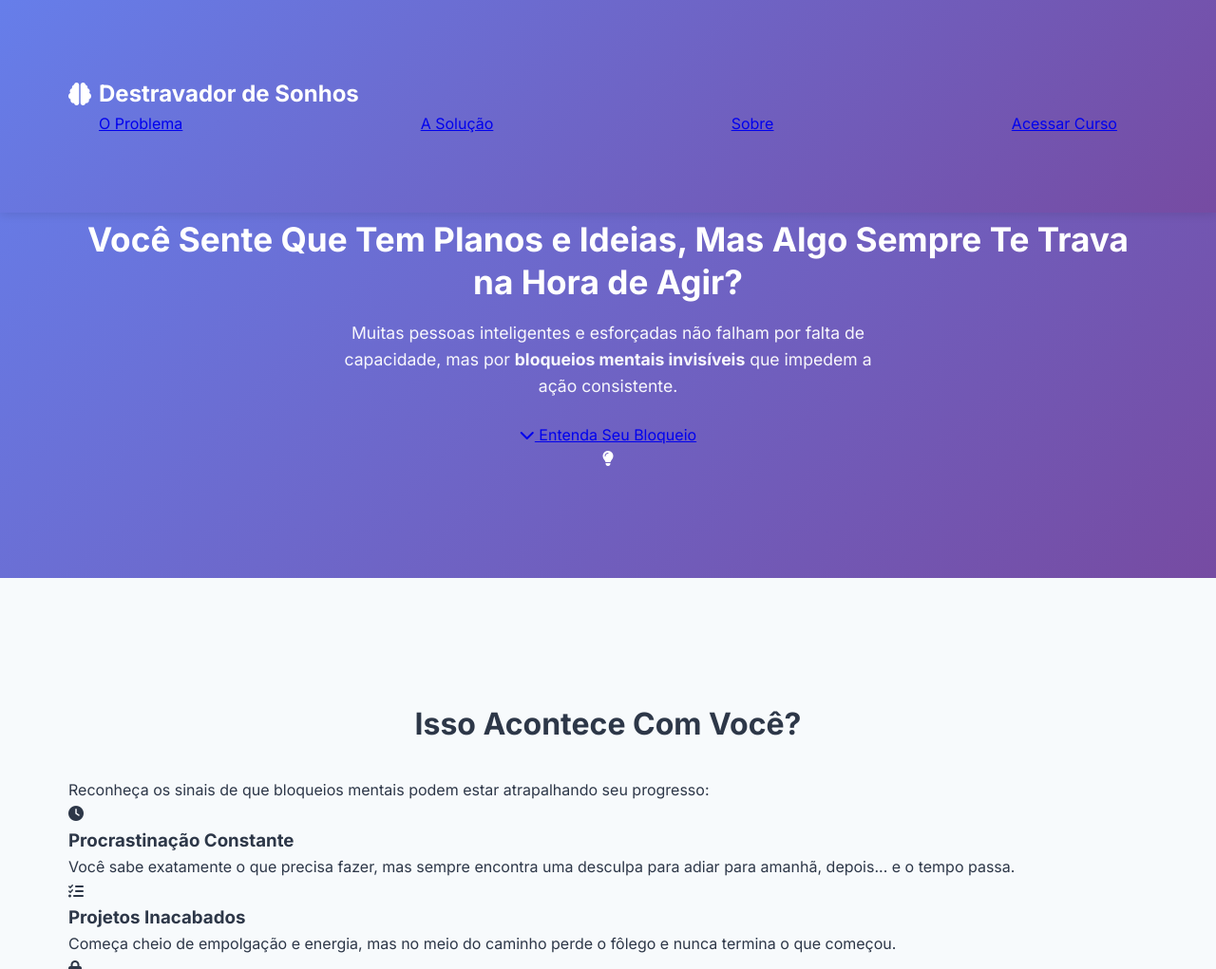
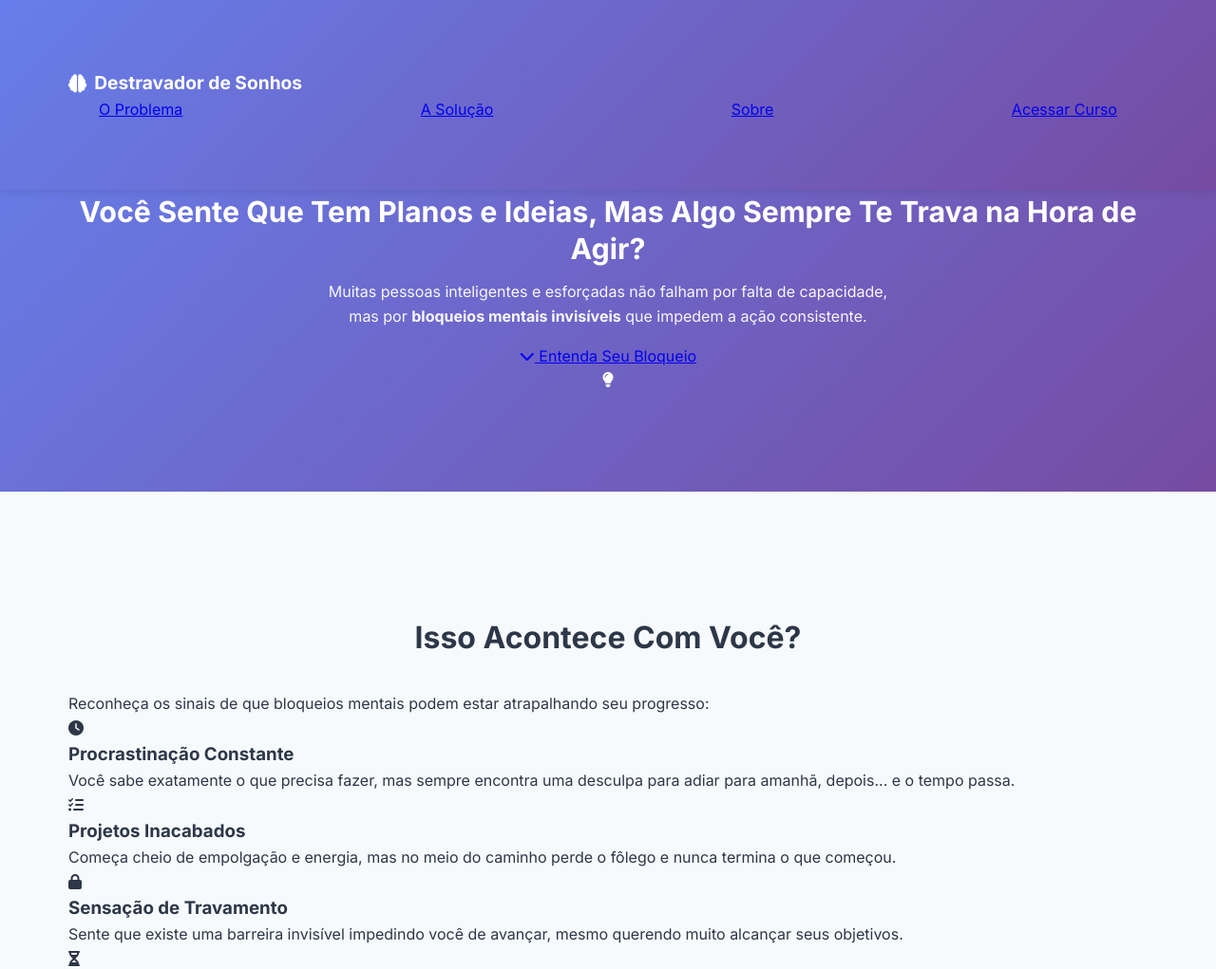
Before and after one commit to ronaldoten07-art/destravador-sonhos, a plain HTML site: page index.html in a window 1280 px wide. Shown: the top 1021 px of the page at 95% size. Drawn offline with Linux system fonts and the light colour scheme.

Commit message:
Update style.css

```diff
--- a/css/style.css
+++ b/css/style.css
@@ -34,7 +34,7 @@ body {
 /* Header */
 header {
     background: var(--primary-gradient);
-    padding: 1rem 0;
+    padding: 0.5rem 0;
     position: fixed;
     width: 100%;
     top: 0;
@@ -56,13 +56,13 @@ nav {
     align-items: center;
     gap: 0.5rem;
     color: var(--white);
-    font-size: 1.5rem;
+    font-size: 1.2rem;
     font-weight: 700;
     text-decoration: none;
 }
 
 .logo-icon {
-    font-size: 2rem;
+    font-size: 1.5rem;
 }
 
 .nav-links {
@@ -95,22 +95,22 @@ nav {
 .hero {
     background: var(--primary-gradient);
     color: var(--white);
-    padding: 5rem 2rem 3rem;
+    padding: 4rem 2rem 2.5rem;
     text-align: center;
-    margin-top: 60px;
+    margin-top: 50px;
 }
 
 .hero h1 {
-    font-size: 2.2rem;
-    margin-bottom: 1rem;
+    font-size: 1.9rem;
+    margin-bottom: 0.8rem;
     line-height: 1.3;
     animation: fadeInUp 0.8s ease-out;
 }
 
 .hero p {
-    font-size: 1.1rem;
+    font-size: 1rem;
     max-width: 600px;
-    margin: 0 auto 1.5rem;
+    margin: 0 auto 1rem;
     opacity: 0.95;
     animation: fadeInUp 0.8s ease-out 0.2s backwards;
 }
```
